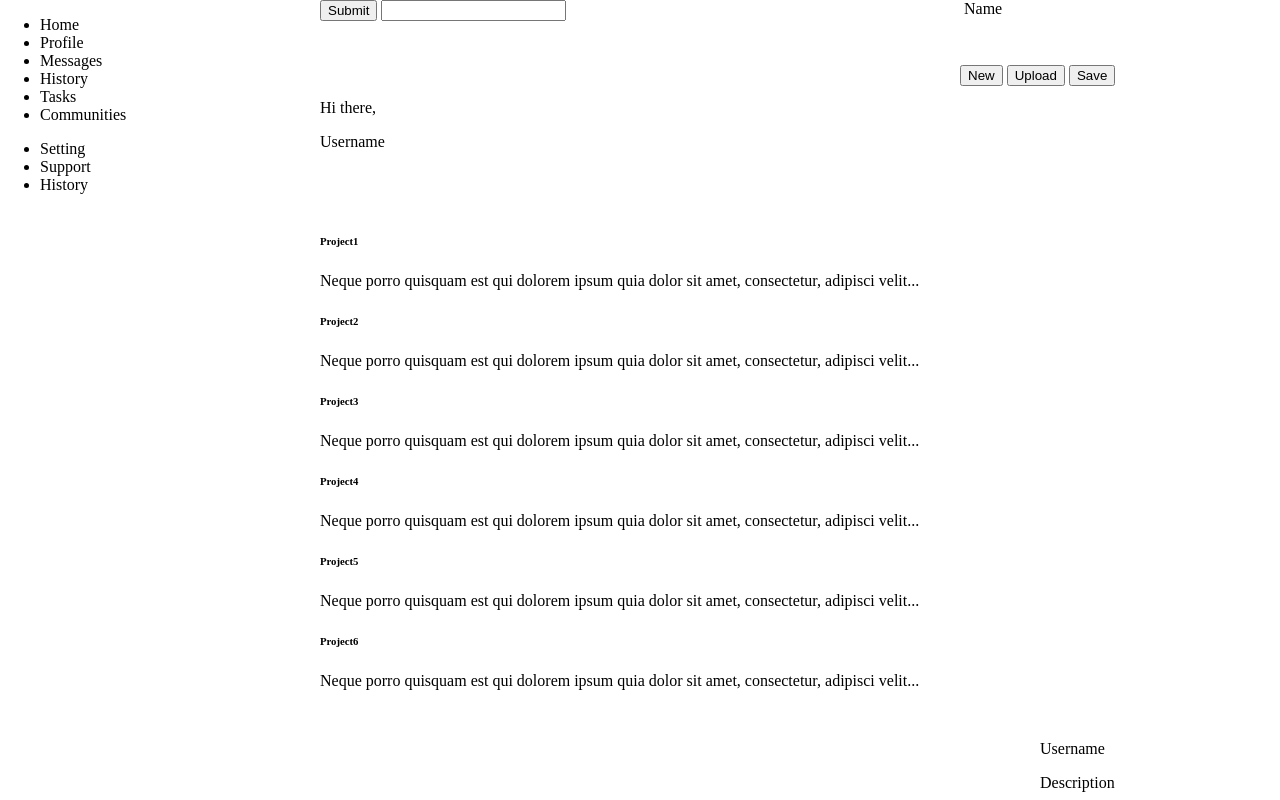
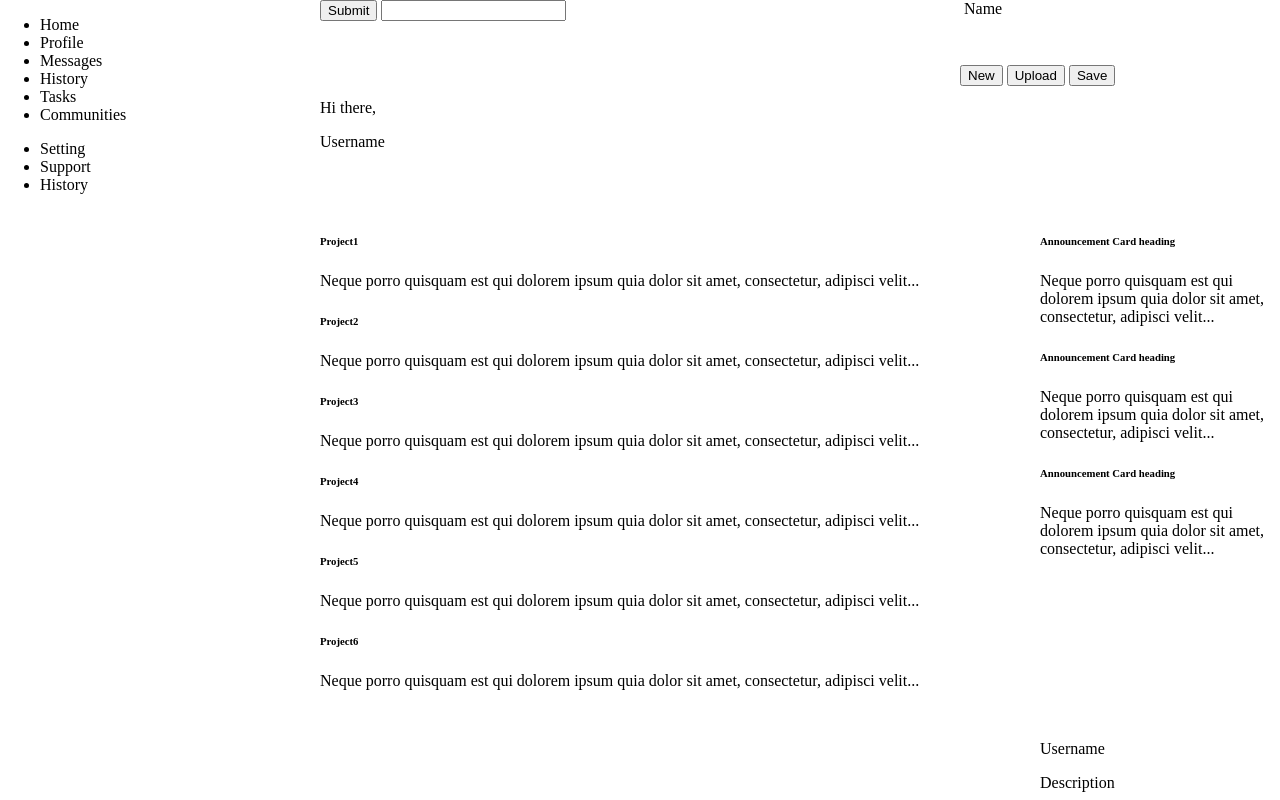
Before and after one commit to MisharyD/dashboard, a plain HTML site: page index.html in a window 1280 px wide. Shown: the top 800 px of the page. Drawn offline with Linux system fonts and the light colour scheme.

Commit message:
more html structure

```diff
--- a/index.html
+++ b/index.html
@@ -85,13 +85,16 @@
             </div>
             <div class="announcemnts">
                 <div class="announcementCard">
-
+                    <h6>Announcement Card heading</h6>
+                    <p>Neque porro quisquam est qui dolorem ipsum quia dolor sit amet, consectetur, adipisci velit...</p>
                 </div>
                 <div class="announcementCard">
-
+                    <h6>Announcement Card heading</h6>
+                    <p>Neque porro quisquam est qui dolorem ipsum quia dolor sit amet, consectetur, adipisci velit...</p>
                 </div>
                 <div class="announcementCard">
-
+                    <h6>Announcement Card heading</h6>
+                    <p>Neque porro quisquam est qui dolorem ipsum quia dolor sit amet, consectetur, adipisci velit...</p>
                 </div>
             </div>
             <div class="trending">
```
